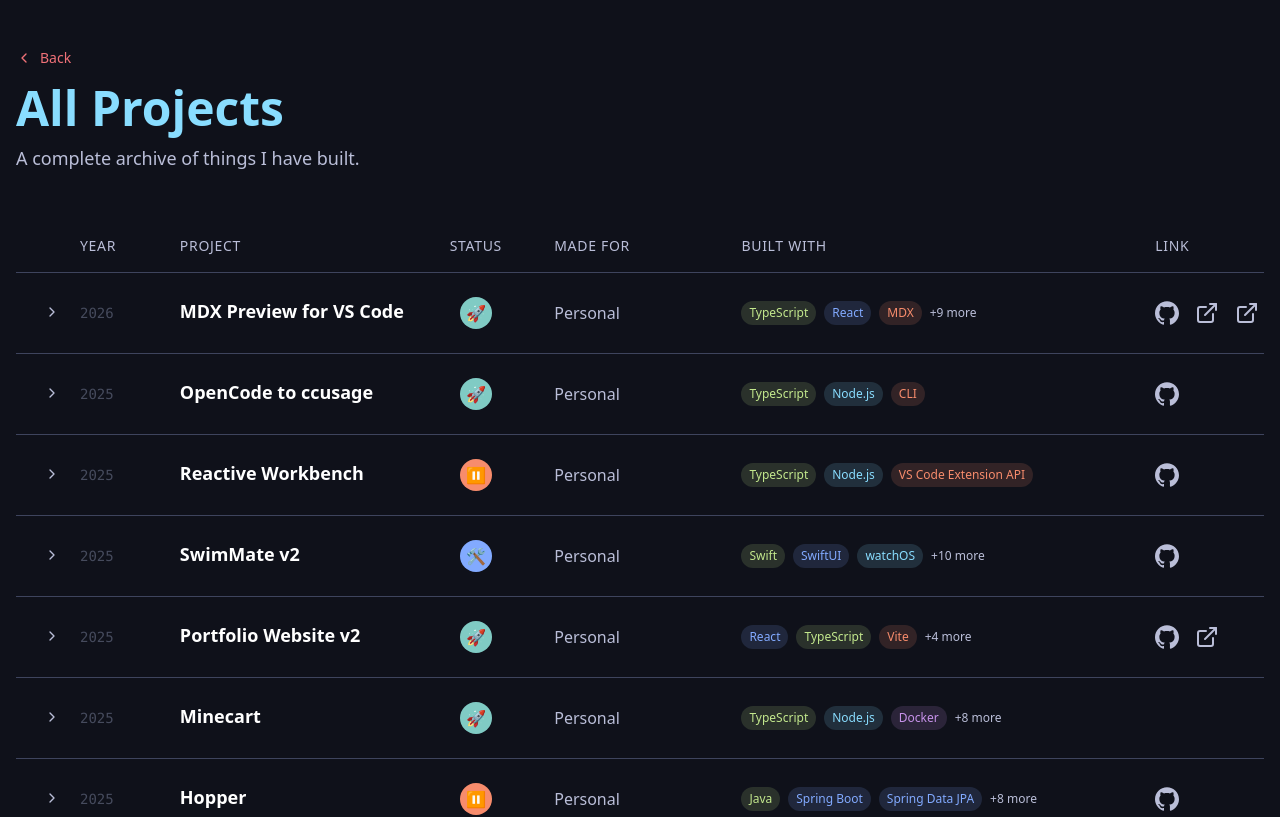
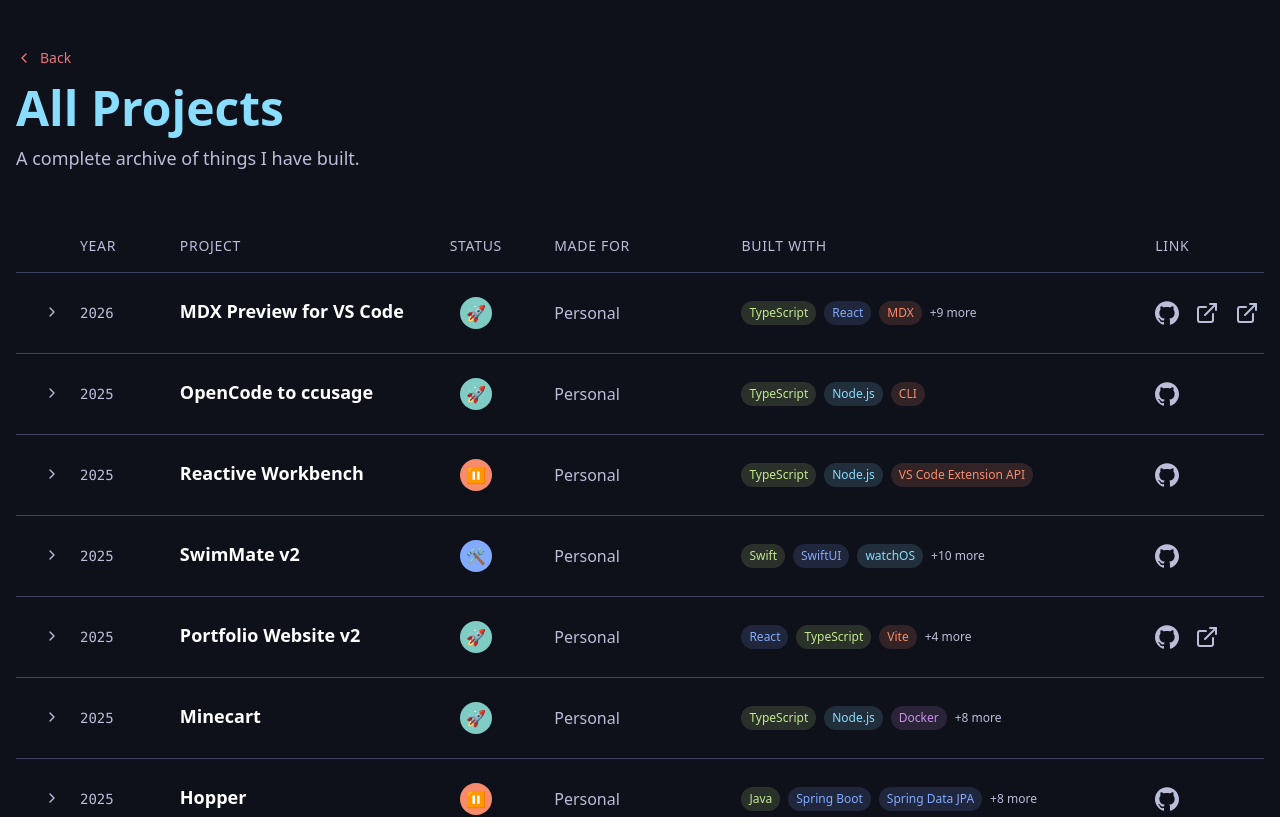
Before and after one commit to ggfincke/fincke.dev-v2, a React (Vite) app: page /projects in a window 1280 px wide. Shown: the top 817 px of the page. Built offline with nearby package versions, Linux system fonts and the light colour scheme.

Commit message:
refactor(ui): consolidate ArrowIcon, extract CSS vars, simplify component APIs

```diff
--- a/src/sections/featured-projects/components/FeaturedProjectImage.tsx
+++ b/src/sections/featured-projects/components/FeaturedProjectImage.tsx
@@ -19,6 +19,7 @@ export function FeaturedProjectImage({
       <img
         src={imagePath}
         alt={imageAlt || title}
+        loading="lazy"
         className="max-h-full max-w-full object-contain p-2 transition-[filter] duration-300 ease-[cubic-bezier(0.22,1,0.36,1)] lg:group-hover:brightness-110 motion-reduce:transition-none"
       />
     </div>
--- a/src/shared/components/layout/InteractiveCard.tsx
+++ b/src/shared/components/layout/InteractiveCard.tsx
@@ -2,6 +2,9 @@
 // wrapper component that conditionally renders link or div w/ hover effects
 
 import type { ReactNode } from 'react';
+
+const BASE_CLASSES =
+  'group relative block p-1 transition-all lg:hover:!opacity-100 lg:group-hover/list:opacity-50';
 
 // props for interactive card
 interface InteractiveCardProps {
@@ -14,20 +17,22 @@ interface InteractiveCardProps {
 export function InteractiveCard({
   href,
   children,
-  className = 'group relative block p-1 transition-all lg:hover:!opacity-100 lg:group-hover/list:opacity-50',
+  className = '',
 }: InteractiveCardProps) {
+  const classes = `${BASE_CLASSES} ${className}`;
+
   if (href) {
     return (
       <a
         href={href}
         target="_blank"
         rel="noopener noreferrer"
-        className={className}
+        className={classes}
       >
         {children}
       </a>
     );
   }
 
-  return <div className={className}>{children}</div>;
+  return <div className={classes}>{children}</div>;
 }
--- a/src/shared/components/ui/InlineLink.tsx
+++ b/src/shared/components/ui/InlineLink.tsx
@@ -2,9 +2,6 @@
 // styled inline link for text content
 
 import type { ReactNode } from 'react';
-
-const DEFAULT_INLINE_LINK_CLASSES =
-  'text-[var(--red)] underline decoration-[var(--red)]/40 underline-offset-4 transition hover:text-[var(--white)] hover:decoration-[var(--white)]/40';
 
 // props for inline link
 interface InlineLinkProps {
@@ -17,10 +14,13 @@ interface InlineLinkProps {
 export function InlineLink({
   href,
   children,
-  className = DEFAULT_INLINE_LINK_CLASSES,
+  className = '',
 }: InlineLinkProps) {
   return (
-    <a className={className} href={href}>
+    <a
+      className={`text-[var(--red)] underline decoration-[var(--red)]/40 underline-offset-4 transition hover:text-[var(--white)] hover:decoration-[var(--white)]/40 ${className}`}
+      href={href}
+    >
       {children}
     </a>
   );
--- a/src/shared/components/ui/VersionBadge.tsx
+++ b/src/shared/components/ui/VersionBadge.tsx
@@ -2,65 +2,50 @@
 // fetches latest GitHub release tag for a project repository
 
 import { useEffect, useState } from 'react';
-
-// GitHub release API response shape
-interface GitHubRelease {
-  tag_name: string;
-}
 
 // props for version badge
 interface VersionBadgeProps {
   repoUrl: string;
 }
 
-// latest release version badge from GitHub API
+// latest release version badge from GitHub API (cached in sessionStorage)
 export function VersionBadge({ repoUrl }: VersionBadgeProps) {
   const [version, setVersion] = useState<string | null>(null);
-  const [loading, setLoading] = useState(true);
 
-  // fetch latest release from GitHub API
   useEffect(() => {
-    let isMounted = true;
+    const match = repoUrl.match(/github\.com\/([^/]+)\/([^/]+)/);
+    if (!match) return;
 
-    const fetchLatestVersion = async () => {
-      try {
-        const match = repoUrl.match(/github\.com\/([^/]+)\/([^/]+)/);
-        if (!match) {
-          return;
+    const [, owner, repo] = match;
+    const cacheKey = `gh-release:${owner}/${repo}`;
+
+    // check sessionStorage cache first
+    const cached = sessionStorage.getItem(cacheKey);
+    if (cached) {
+      setVersion(cached);
+      return;
+    }
+
+    const controller = new AbortController();
+
+    fetch(`https://api.github.com/repos/${owner}/${repo}/releases/latest`, {
+      signal: controller.signal,
+    })
+      .then(res => (res.ok ? res.json() : null))
+      .then(data => {
+        if (typeof data?.tag_name === 'string') {
+          sessionStorage.setItem(cacheKey, data.tag_name);
+          setVersion(data.tag_name);
         }
+      })
+      .catch(() => {
+        // swallow errors — badge is optional
+      });
 
-        const [, owner, repo] = match;
-        const response = await fetch(
-          `https://api.github.com/repos/${owner}/${repo}/releases/latest`
-        );
-
-        if (!isMounted) {
-          return;
-        }
-
-        if (response.ok) {
-          const release: GitHubRelease = await response.json();
-          setVersion(release.tag_name);
-        }
-      } catch {
-        // swallow errors since badge is optional
-      } finally {
-        if (isMounted) {
-          setLoading(false);
-        }
-      }
-    };
-
-    fetchLatestVersion();
-
-    return () => {
-      isMounted = false;
-    };
+    return () => controller.abort();
   }, [repoUrl]);
 
-  if (loading || !version) {
-    return null;
-  }
+  if (!version) return null;
 
   return (
     <span className="font-semibold text-base text-[var(--accent)] not-italic">
--- a/src/shared/components/ui/ArrowIcon.tsx
+++ b/src/shared/components/ui/icons/ArrowIcon.tsx
@@ -1,15 +1,24 @@
-// src/shared/components/ui/ArrowIcon.tsx
+// src/shared/components/ui/icons/ArrowIcon.tsx
 // right arrow icon for navigation links
 
+// props for arrow icon
+interface ArrowIconProps {
+  size?: number;
+  className?: string;
+}
+
 // right arrow SVG for navigation links
-export function ArrowIcon({ className = 'h-4 w-4' }: { className?: string }) {
+export function ArrowIcon({ size = 16, className }: ArrowIconProps) {
   return (
     <svg
-      className={className}
+      width={size}
+      height={size}
       viewBox="0 0 24 24"
       fill="none"
       stroke="currentColor"
       strokeWidth="1.5"
+      aria-hidden="true"
+      className={className}
     >
       <path
         strokeLinecap="round"
--- a/src/shared/components/ui/icons/index.ts
+++ b/src/shared/components/ui/icons/index.ts
@@ -1,6 +1,7 @@
 // src/shared/components/ui/icons/index.ts
 // barrel exports for shared icon components
 
+export { ArrowIcon } from './ArrowIcon';
 export { ChevronIcon } from './ChevronIcon';
 export { ExternalLinkIcon } from './ExternalLinkIcon';
 export { GitHubIcon } from './GitHubIcon';
--- a/src/shared/utils/animationConfig.ts
+++ b/src/shared/utils/animationConfig.ts
@@ -15,4 +15,4 @@ export const staggerDelay = (
   base: number,
   step: number,
   index: number
-): string => `${base + index * step}s`;
+): string => `${(base + index * step).toFixed(2)}s`;
--- a/src/shared/utils/techColors.ts
+++ b/src/shared/utils/techColors.ts
@@ -203,14 +203,14 @@ const CATEGORY_COLOR_VAR: Record<TechCategory, string> = {
   platform: 'var(--cyan)',
 };
 
-// category-to-background-color mapping
+// category-to-background-color mapping (CSS variables defined in globals.css)
 const CATEGORY_BG: Record<TechCategory, string> = {
-  language: 'rgba(195, 232, 141, 0.15)',
-  framework: 'rgba(130, 170, 255, 0.15)',
-  infra: 'rgba(199, 146, 234, 0.15)',
-  data: 'rgba(255, 203, 107, 0.15)',
-  tooling: 'rgba(247, 140, 108, 0.15)',
-  platform: 'rgba(137, 221, 255, 0.15)',
+  language: 'var(--tech-bg-language)',
+  framework: 'var(--tech-bg-framework)',
+  infra: 'var(--tech-bg-infra)',
+  data: 'var(--tech-bg-data)',
+  tooling: 'var(--tech-bg-tooling)',
+  platform: 'var(--tech-bg-platform)',
 };
 
 // get text color for a technology pill
--- a/src/styles/globals.css
+++ b/src/styles/globals.css
@@ -23,7 +23,14 @@
   --blue: #82aaff;
   --purple: #c792ea;
   --red: #f07178;
-  --comments: #464b5d;
+
+  /* technology category background colors */
+  --tech-bg-language: rgba(195, 232, 141, 0.15);
+  --tech-bg-framework: rgba(130, 170, 255, 0.15);
+  --tech-bg-infra: rgba(199, 146, 234, 0.15);
+  --tech-bg-data: rgba(255, 203, 107, 0.15);
+  --tech-bg-tooling: rgba(247, 140, 108, 0.15);
+  --tech-bg-platform: rgba(137, 221, 255, 0.15);
 
   /* status colors for badges & indicators */
   --status-in-development: #82aaff;
@@ -99,18 +106,6 @@ body {
   }
 }
 
-@keyframes slideInRight {
-  from {
-    opacity: 0;
-    transform: translateX(20px);
-  }
-
-  to {
-    opacity: 1;
-    transform: translateX(0);
-  }
-}
-
 @keyframes slideInUp {
   from {
     opacity: 0;
@@ -128,10 +123,6 @@ body {
   animation: slideInLeft 0.6s ease-out forwards;
 }
 
-.animate-slide-in-right {
-  animation: slideInRight 0.6s ease-out forwards;
-}
-
 .animate-slide-in-up {
   animation: slideInUp 0.5s ease-out forwards;
 }
@@ -139,8 +130,8 @@ body {
 /* disable animations for users who prefer reduced motion */
 @media (prefers-reduced-motion: reduce) {
   .animate-slide-in-left,
-  .animate-slide-in-right,
-  .animate-slide-in-up {
+  .animate-slide-in-up,
+  .animate-fadeIn {
     animation: none;
     opacity: 1;
     transform: none;
```
